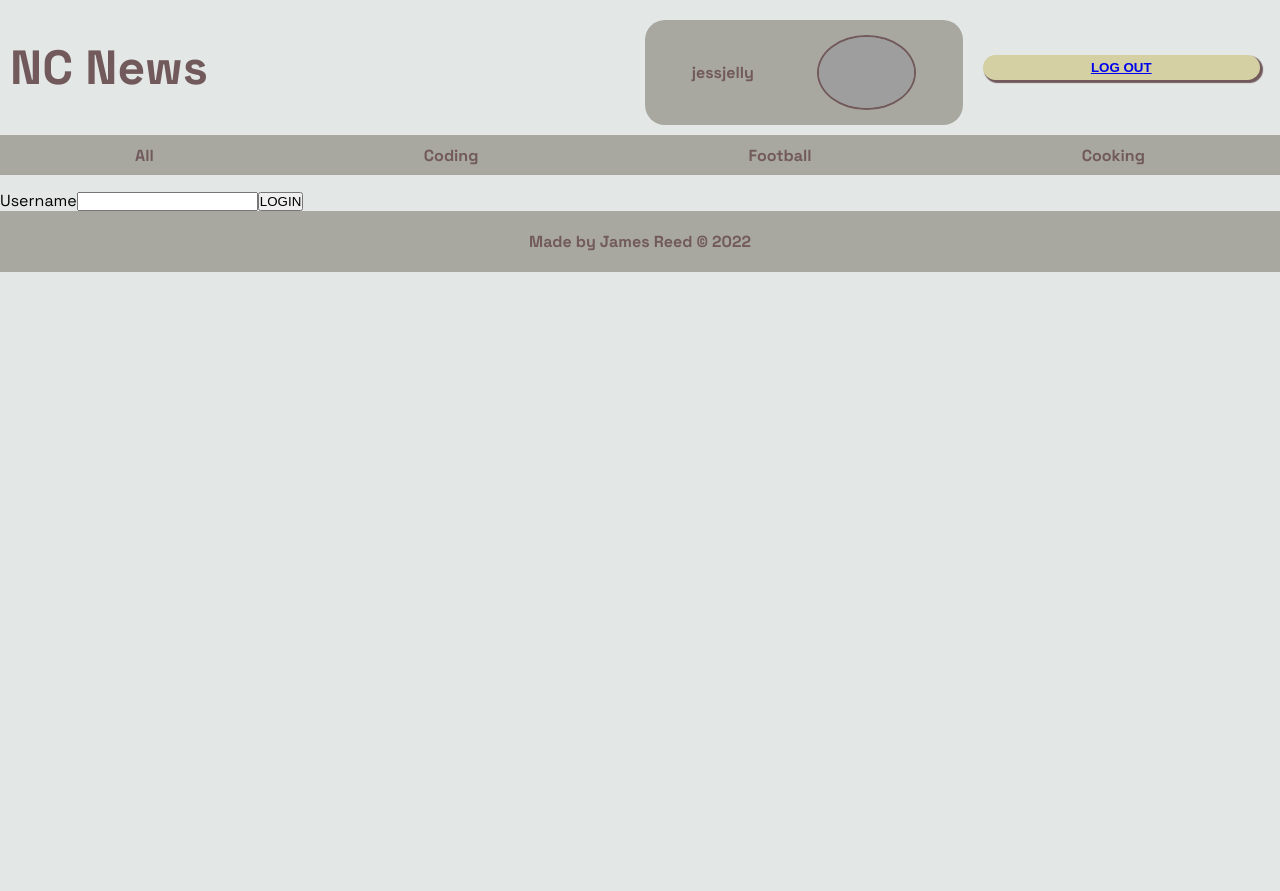
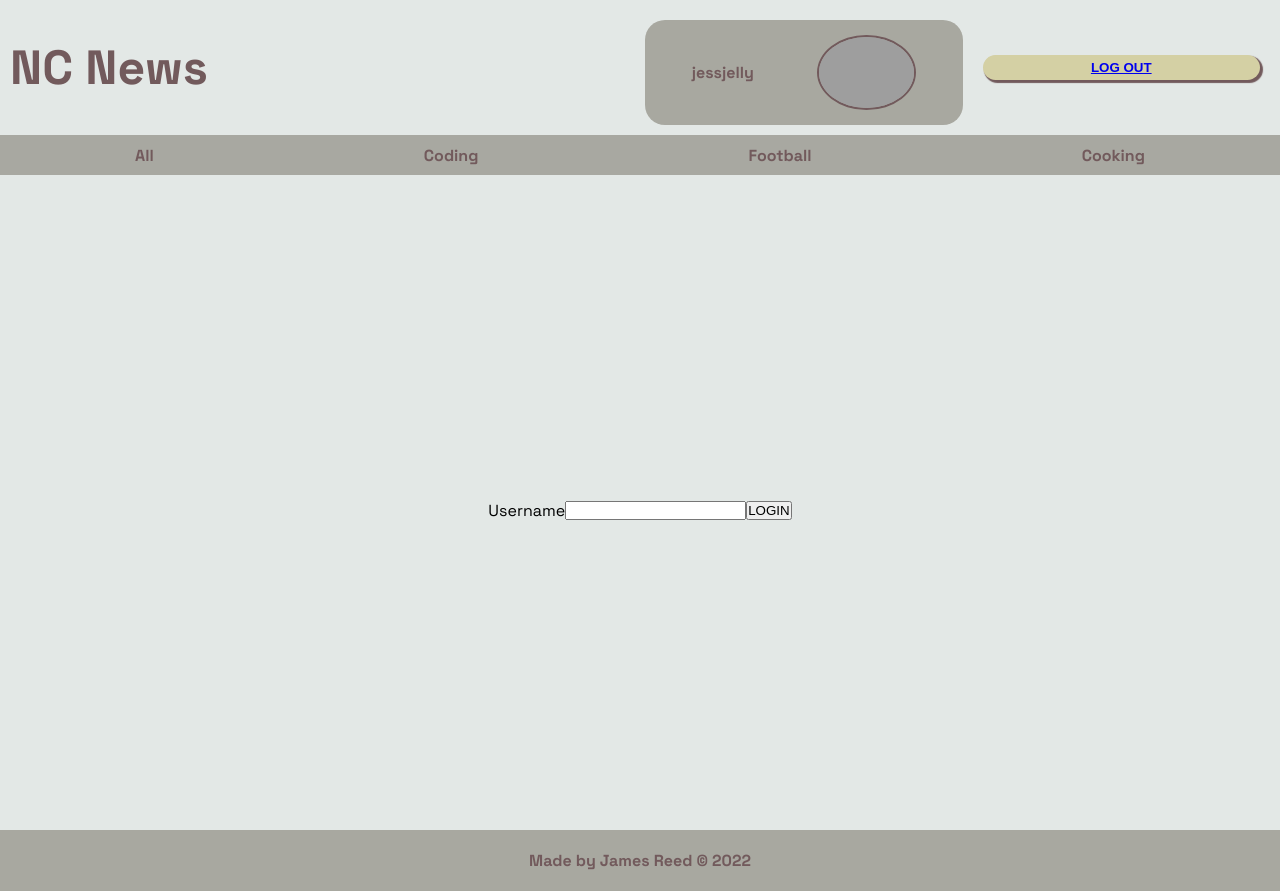
Before and after one commit to reed756/nc-news, a React (Create React App) app: page /login in a window 1280 px wide. Before the commit the page ends 800 px from the top, so only its background shows below. Built offline with nearby package versions, Linux system fonts and the light colour scheme; grey boxes are pictures that could not be loaded.

Commit message:
continue adding login form

```diff
--- a/src/components/Header.js
+++ b/src/components/Header.js
@@ -1,13 +1,19 @@
-import React, { useContext } from "react";
+import React, { useContext, useState } from "react";
 import { Link } from "react-router-dom";
 import { UserContext } from "../contexts/User";
 import styles from "../styles/Header.module.css";
 
 function Header() {
-  const { loggedInUser, setloggedInUser } = useContext(UserContext);
+  const { loggedInUser, setLoggedInUser } = useContext(UserContext);
+  const [username, setUsername] = useState("");
+  function handleClick() {
+    setLoggedInUser(null);
+  }
   return (
     <header className={styles.header}>
       <h1 className={styles.headerTitle}>NC News</h1>
+      {loggedInUser ? (
+        <>
           <div className={styles.userProfile}>
             <p className={styles.userName}>{loggedInUser.username}</p>
             <img
@@ -16,9 +22,11 @@ function Header() {
               className={styles.userAvatar}
             />
           </div>
-      <button className={styles.logOutButton}>
+          <button className={styles.logOutButton} onClick={handleClick}>
             <Link to={"/login"}>LOG OUT</Link>
           </button>
+        </>
+      ) : null}
     </header>
   );
 }
--- a/src/components/Login.js
+++ b/src/components/Login.js
@@ -1,11 +1,24 @@
-import React from "react";
+import React, { useState, useContext } from "react";
 import styles from "../styles/Login.module.css";
+import { UserContext } from "../contexts/User";
+import { getUsers } from "../utils/api";
 
 function Login() {
+  const { loggedInUser, setLoggedInUser } = useContext(UserContext);
+  const [username, setUsername] = useState("");
+  function handleSubmit(event) {
+    event.preventDefault();
+    getUsers().then(({ users }) => {
+      console.log(users);
+    });
+  }
+  function handleChange(event) {
+    setUsername(event.target.value);
+  }
   return (
-    <form className={styles.loginForm}>
+    <form className={styles.loginForm} onSubmit={handleSubmit}>
       <label className={styles.loginLabel}>Username</label>
-      <input className={styles.logininput}></input>
+      <input className={styles.logininput} onChange={handleChange}></input>
       <button className={styles.loginButton}>LOGIN</button>
     </form>
   );
--- a/src/styles/Login.module.css
+++ b/src/styles/Login.module.css
@@ -0,0 +1,6 @@
+.loginForm {
+  min-height: 80vh;
+  display: flex;
+  justify-content: center;
+  align-items: center;
+}
--- a/src/utils/api.js
+++ b/src/utils/api.js
@@ -68,3 +68,9 @@ export const addVoteComment = (comment_id) => {
       return data;
     });
 };
+
+export const getUsers = () => {
+  return articlesApi.get("/users").then(({ data }) => {
+    return data;
+  });
+};
```
Lines whose indentation alone changed are shown as unchanged.
